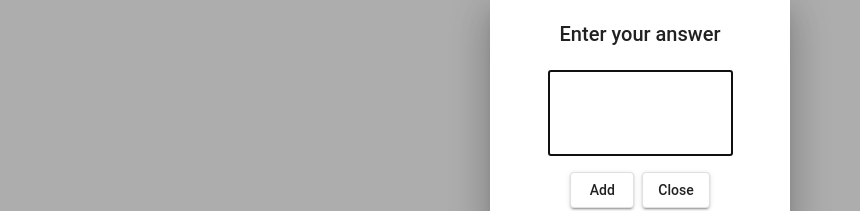
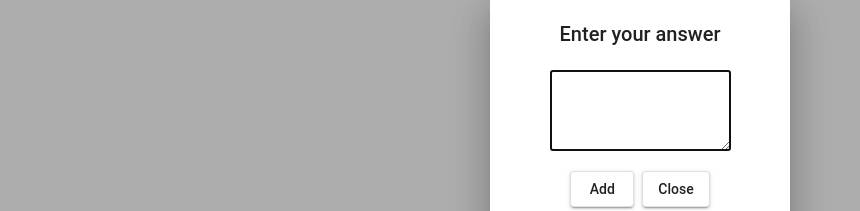
Before and after one commit to nonsense9/Q-A-project, an Angular app: page /questions/1 in a window 1280 px wide. Both pictures are taken after a click on the button "New Answer?". Shown: the part 281-492 px from the top of the page, without its empty margins (0-860 px from the left). Built offline with nearby package versions, Linux system fonts and the light colour scheme; no server answers.

Commit message:
changed inputs to textarea

```diff
--- a/src/app/answers/answers.component.html
+++ b/src/app/answers/answers.component.html
@@ -7,7 +7,6 @@
         <button mat-flat-button color="primary" class="edit" (click)="editAnswer(answer)">Edit</button>
         <button mat-flat-button color="warn" class="delete" (click)="deleteAnswer(answer.objectId)">Delete</button>
         <hr>
-
       </li>
     </h3>
   </div>
--- a/src/app/answers/answers.component.ts
+++ b/src/app/answers/answers.component.ts
@@ -22,16 +22,14 @@ export class AnswersComponent implements OnInit {
   }
 
   createAnswerDialog() {
-
     let dialogRef = this.dialog.open(DialogAnswerComponent, {
       height: '250px',
-      width: '300px'
+      width: '300px',
     });
 
     dialogRef.afterClosed().subscribe((text) => {
       this.answerService.createAnswer(text).subscribe((text) => {
-
-        this.answers = [...this.answers, {...text}];
+        this.answers = [...this.answers, { ...text }];
       });
     });
   }
--- a/src/app/dialog-answer/dialog-answer.component.html
+++ b/src/app/dialog-answer/dialog-answer.component.html
@@ -4,7 +4,7 @@
 
 <div class="container">
   <form [formGroup]="form" (ngSubmit)="onSubmit()">
-    <input type="text" formControlName="text">
+    <textarea rows="5" type="text" formControlName="text"></textarea>
     <div mat-dialog-actions align="center">
       <button mat-stroked-button type="submit" mat-raised-button>Add</button>
       <button mat-stroked-button (click)="close()" mat-raised-button>Close</button>
--- a/src/app/dialog-example/dialog-example.component.html
+++ b/src/app/dialog-example/dialog-example.component.html
@@ -4,7 +4,7 @@
 
 <div class="container">
   <form [formGroup]="form" (ngSubmit)="onSubmit()">
-    <input type="text" formControlName="title">
+    <textarea rows="5" type="text" formControlName="text"></textarea>
 
     <div mat-dialog-actions align="center">
       <button mat-stroked-button type="submit">Add</button>
```
